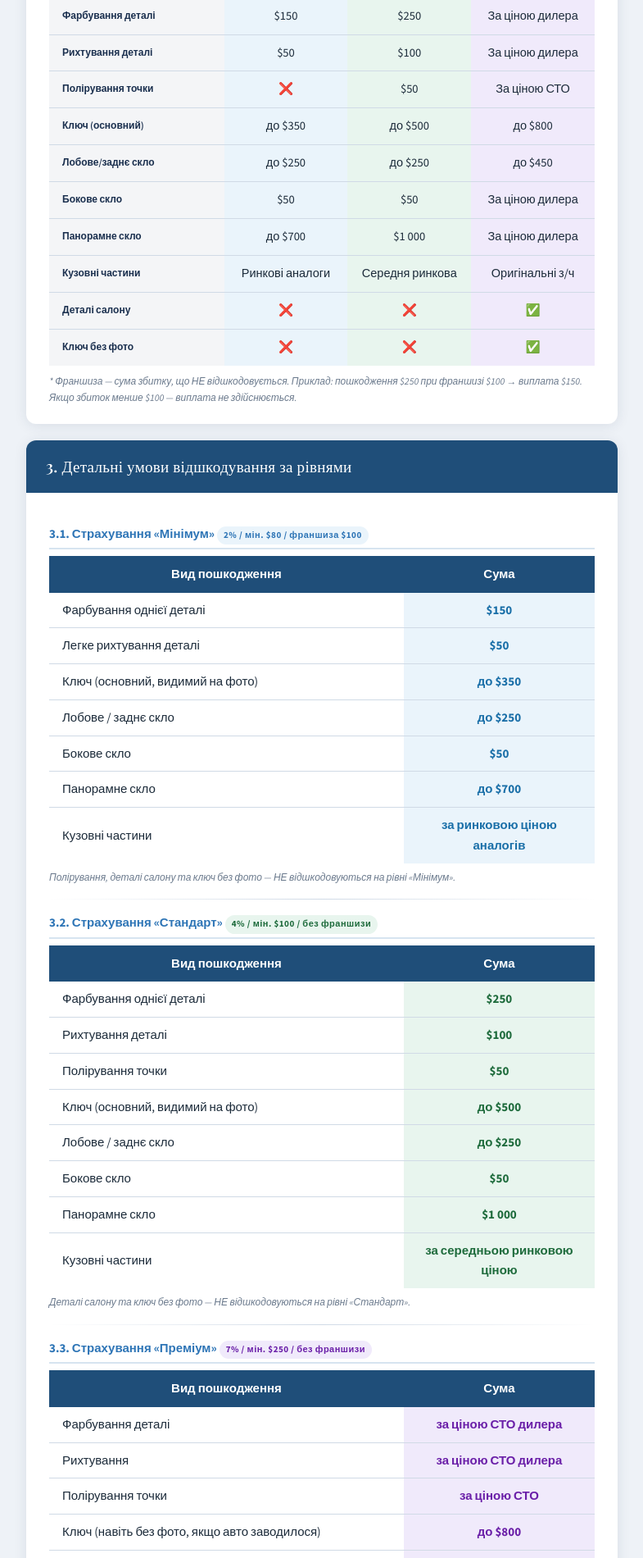
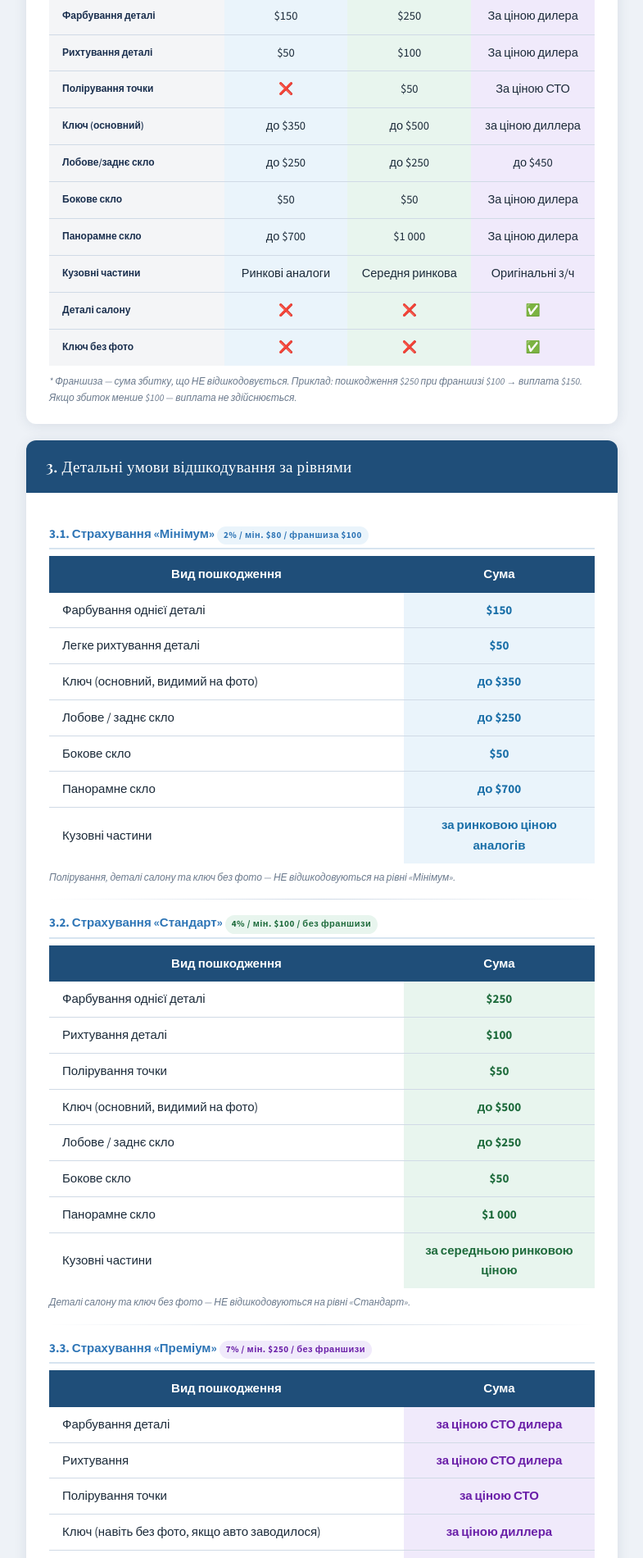
Before and after one commit to Daniil4449/American-express-insurance, a plain HTML site: page index.html in a window 1280 px wide. Shown: the part 1060-2960 px from the top of the page at 82% size, without its empty margins (388-1173 px from the left). Drawn offline with nearby package versions, Linux system fonts and the light colour scheme.

Commit message:
fix: замінити 'до $800' на 'за ціною диллера' в преміум

```diff
--- a/index.html
+++ b/index.html
@@ -254,7 +254,7 @@
           <tr><td>Фарбування деталі</td><td>$150</td><td>$250</td><td>За ціною дилера</td></tr>
           <tr><td>Рихтування деталі</td><td>$50</td><td>$100</td><td>За ціною дилера</td></tr>
           <tr><td>Полірування точки</td><td class="no">❌</td><td>$50</td><td>За ціною СТО</td></tr>
-          <tr><td>Ключ (основний)</td><td>до $350</td><td>до $500</td><td>до $800</td></tr>
+          <tr><td>Ключ (основний)</td><td>до $350</td><td>до $500</td><td>за ціною диллера</td></tr>
           <tr><td>Лобове/заднє скло</td><td>до $250</td><td>до $250</td><td>до $450</td></tr>
           <tr><td>Бокове скло</td><td>$50</td><td>$50</td><td>За ціною дилера</td></tr>
           <tr><td>Панорамне скло</td><td>до $700</td><td>$1 000</td><td>За ціною дилера</td></tr>
@@ -310,7 +310,7 @@
         <tr><td>Фарбування деталі</td><td class="prem-val">за ціною СТО дилера</td></tr>
         <tr><td>Рихтування</td><td class="prem-val">за ціною СТО дилера</td></tr>
         <tr><td>Полірування точки</td><td class="prem-val">за ціною СТО</td></tr>
-        <tr><td>Ключ (навіть без фото, якщо авто заводилося)</td><td class="prem-val">до $800</td></tr>
+        <tr><td>Ключ (навіть без фото, якщо авто заводилося)</td><td class="prem-val">за ціною диллера</td></tr>
         <tr><td>Лобове / заднє скло</td><td class="prem-val">до $450</td></tr>
         <tr><td>Бокове скло</td><td class="prem-val">за ціною дилера</td></tr>
         <tr><td>Панорамне скло</td><td class="prem-val">за ціною дилера</td></tr>
```
